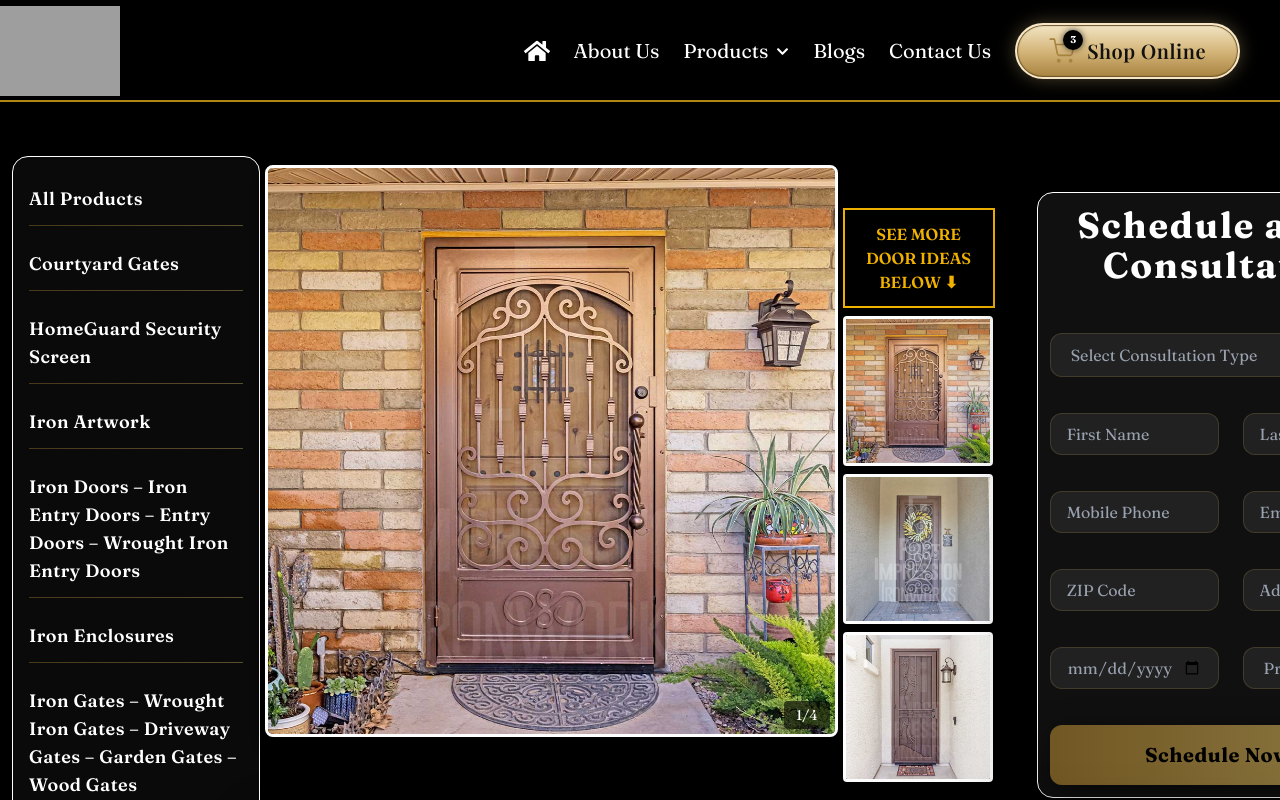
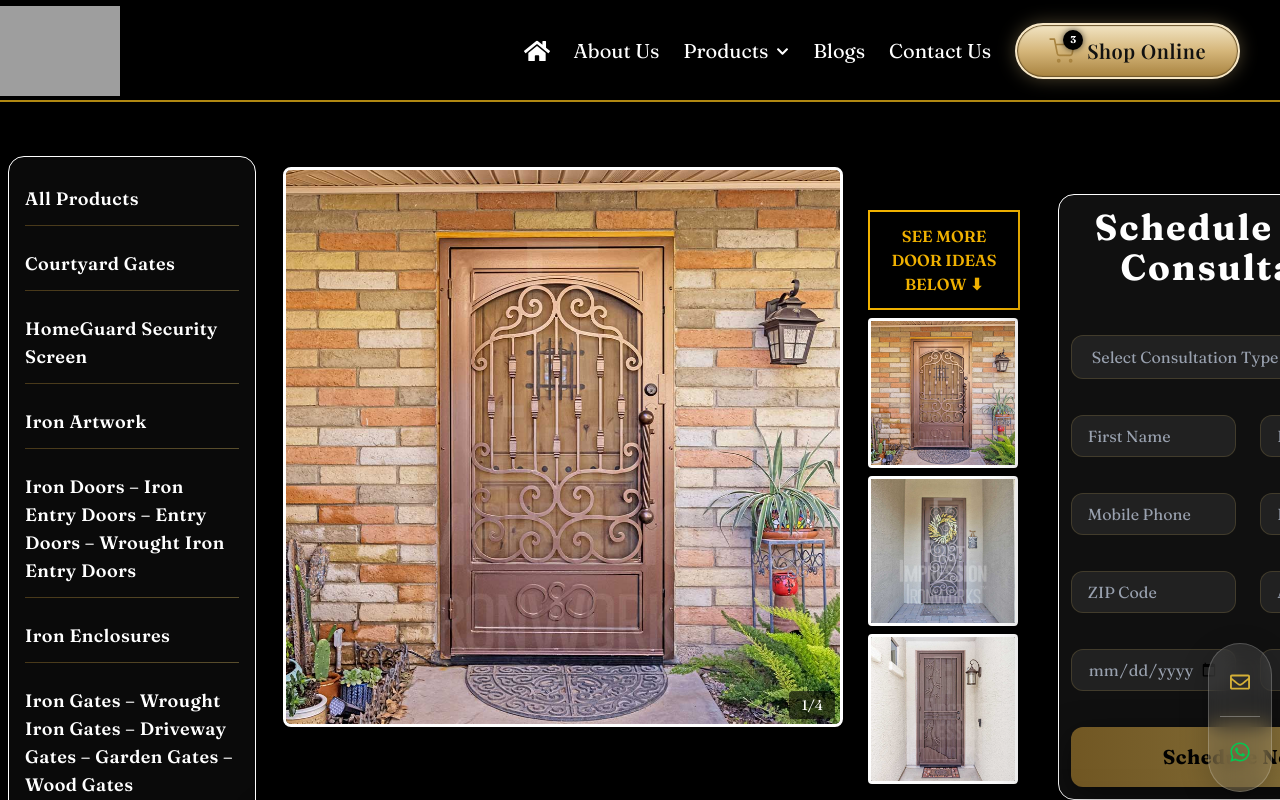
Before and after one commit to ankitNegiDev/imperial-Gate, a Next.js app: page /products in a window 1280 px wide. Shown: the top 800 px of the page. Built offline with nearby package versions, Linux system fonts and the light colour scheme; grey boxes are pictures that could not be loaded.

Commit message:
udpated the product page

```diff
--- a/app/(pages)/products/ProductsPageClient.jsx
+++ b/app/(pages)/products/ProductsPageClient.jsx
@@ -15,7 +15,14 @@ import Tab from "../../components/product-page/Tab"
 import YouTubeEmbed from "../../components/product-page/YouTubeEmbed"
 // import Footer from "./components/Footer";
 // import Footer from "../components/product-page/Footer"
-import Footer from "../../components/home-page/Footer"
+// import Footer from "../../components/home-page/Footer"
+
+import FloatingButtons from "../../components/home-page/FloatingButtons";
+import FAQ from "../../components/home-page/Faq";
+
+
+
+
 
 import { useSearchParams } from "next/navigation";
 
@@ -39,9 +46,9 @@ function ProductsPageClient() {
     ];
     return (
         <>
-            <div className="flex pt-34 pb-15 w-8xl bg-black">
+            <div className="flex pt-34 pb-15 w-8xl gap-5 bg-black">
                 {/* left */}
-                <div className="w-[43%] flex flex-col gap-0 mr-0 ml-3 mt-5">
+                <div className="w-[43%] flex flex-col gap-0 mr-0 ml-2 mt-5">
                     <Sidebar />
                     <OtherProduct
                         image={"/product-page/Bamboo.jpg"}
@@ -63,10 +70,10 @@ function ProductsPageClient() {
 
                 <div className="w-full flex flex-col m-0">
                     {/* Horizontal row: Swiper + More Ideas */}
-                    <div className="flex w-full gap-0 mb-6">
+                    <div className="flex w-full gap-0 mb-6 p-0.5">
                         {/* LEFT: Image Swiper */}
                         <div className="w-3/4">
-                            <h1 className="ml-4 text-4xl font-bold text-[#fac21e]  mb-0 mt-1 tracking-wide drop-shadow-[0_0_6px_rgba(143,124,69,0.5)] text-center">
+                            <h1 className="ml-4 text-4xl font-bold text-[#fac21e]  mb-0 mt-2 tracking-wide drop-shadow-[0_0_6px_rgba(143,124,69,0.5)] text-center">
                                 {category}
                             </h1>
 
@@ -75,9 +82,10 @@ function ProductsPageClient() {
                         </div>
 
                         {/* RIGHT: More Door Ideas */}
-                        <div className="w-1/4">
+                        <div className="w-1/4 ml-5 ">
                             <MoreDoorIdeas doorImages={doorImages} />
                         </div>
+
                         {/* right  */}
                         <div>
                             <CallForm />
@@ -93,12 +101,17 @@ function ProductsPageClient() {
                     <div>
                         <YouTubeEmbed />
                     </div>
+
+                    <div>
+                        <FAQ/>
+                    </div>
                 </div>
             </div>
             <div>
                 {/* <Footer /> */}
 
                 {/* <Footer/> */}
+                <FloatingButtons/>
             </div>
         </>
     );
```
